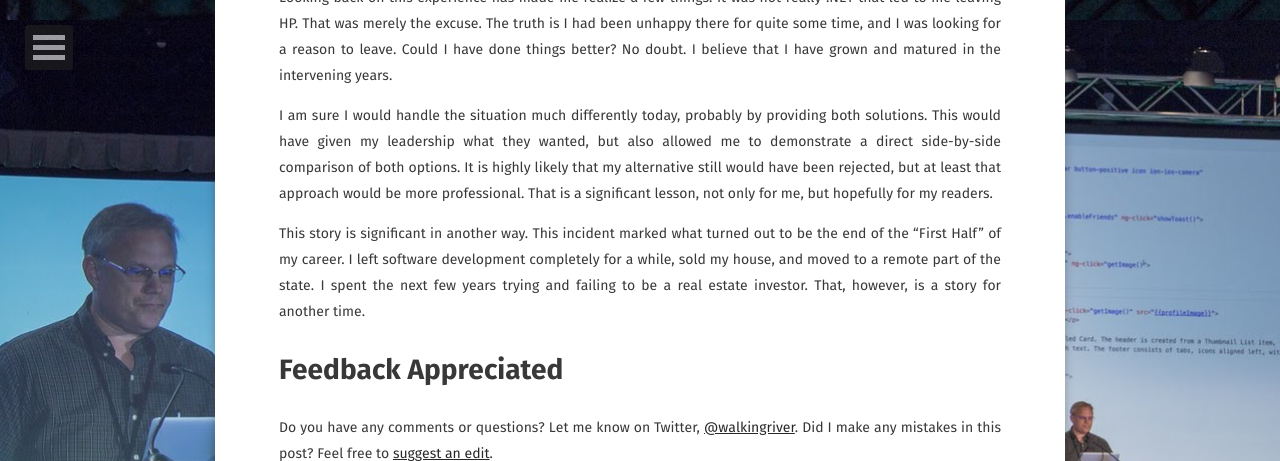
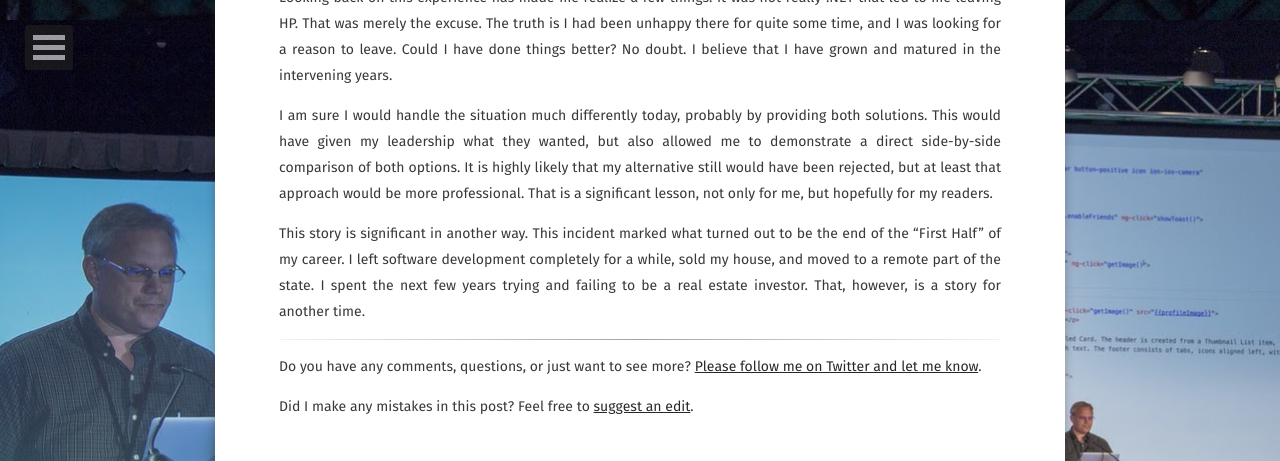
Before and after one commit to walkingriver/walkingriver.github.io, a Jekyll site: the page built from _posts/2020-06-30-net-fired.md, in a window 1280 px wide and 1400 px high, scrolled down 6280 px, cut to the strip 0-461 px from the top of the window. Built offline with Jekyll 4.4.1, drawn with Linux system fonts in a browser that asks for light colours; some web fonts are replaced; some of the changed text lies outside the part shown.

Commit message:
Fixed a tax and twitter follow link

```diff
--- a/_includes/feedback.html
+++ b/_includes/feedback.html
@@ -1,15 +1,15 @@
 <section name="feedback">
 
-  <h1>
-    Feedback Appreciated
-  </h1>
+  <hr />
   <p>
-    Do you have any comments or questions? Let me know on Twitter, <a
-      href="https://twitter.com/walkingriver">@walkingriver</a>. Did I make any mistakes in this post? Feel
+    Do you have any comments, questions, or just want to see more? <a
+      href="https://twitter.com/walkingriver">Please follow me on Twitter and let me know</a>.</p>
+  <p>
+    Did I make any mistakes in this post? Feel
     free to <a href="{{site.github.repository_url}}/edit/master/{{page.relative_path}}">suggest an edit</a>.
   </p>
 
-  <h2>New Courses!</h2>
+  <!-- <h2>New Courses!</h2>
   <p>I have announced new Ionic Framework books and courses, which are currently in progress. You can learn more or
     purchase at <a href="https://gumroad.com/walkingriver">Gumroad</a>.</p>
   <p>
@@ -22,7 +22,7 @@ I also have books available on <a href="https://amazon.com/author/mcallaghan">Am
   <p>
     I also author <a href="https://pluralsight.pxf.io/OnWrP">courses for Pluralsight</a>, almost exclusively about the
     Ionic Framework.
-  </p>
+  </p> -->
   <!-- <h2>Test Yourself</h2>
     <p>
       Do you think you know Ionic? Now you can prove it. I created two tests for
```
Also changed, not shown: _posts/2020-06-30-net-fired.md (+1 -1 lines).
